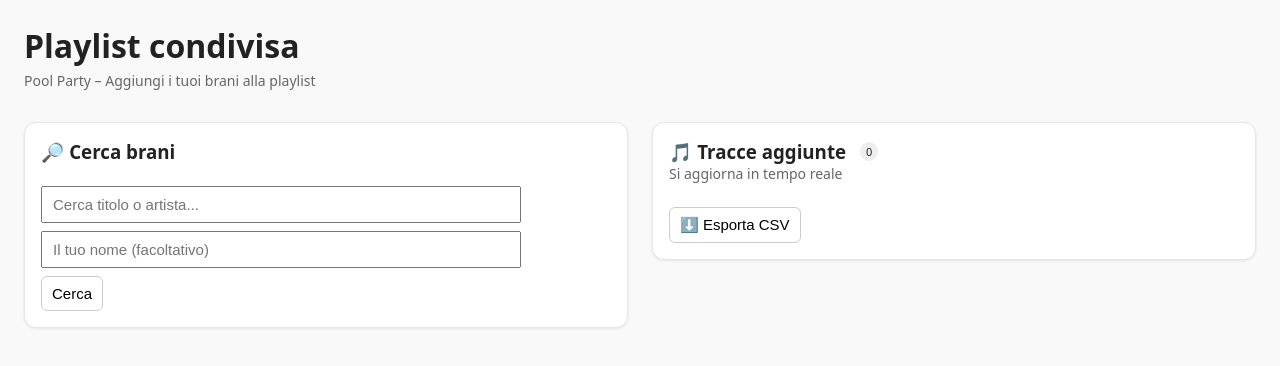
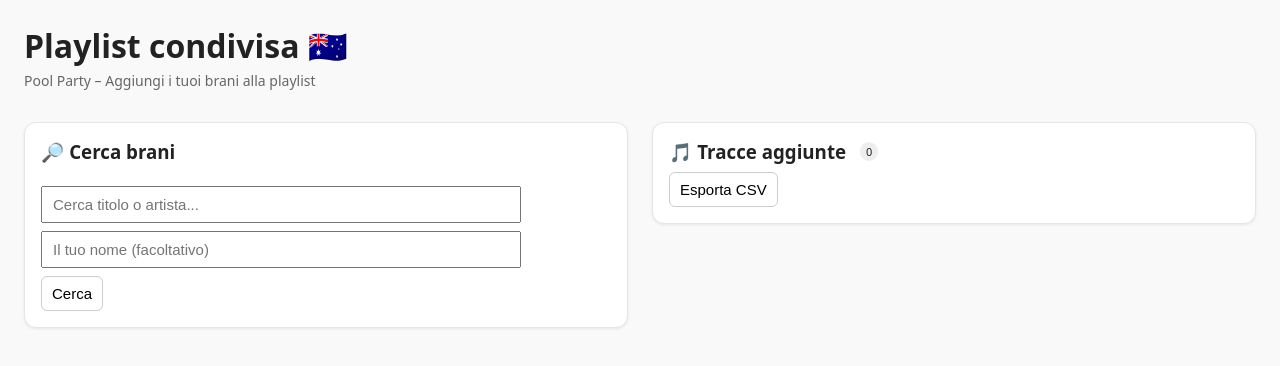
Before and after one commit to partyplaylist/playlist-poolparty, a plain HTML site: page index.html in a window 1280 px wide. Drawn offline with Linux system fonts and the light colour scheme; no server answers.

Commit message:
Update index.html

```diff
--- a/index.html
+++ b/index.html
@@ -44,7 +44,7 @@
   </style>
 </head>
 <body>
-  <h1>Playlist condivisa</h1>
+  <h1>Playlist condivisa 🇦🇺</h1>
   <div class="muted">Pool Party – Aggiungi i tuoi brani alla playlist</div>
 
   <div class="layout">
@@ -69,10 +69,9 @@
           <h3>🎵 Tracce aggiunte</h3>
           <span class="pill" id="count">0</span>
         </div>
-        <div class="muted">Si aggiorna in tempo reale</div>
         <div id="tracks"></div>
         <div class="spacer"></div>
-        <button id="btnExport">⬇️ Esporta CSV</button>
+        <button id="btnExport">Esporta CSV</button>
       </div>
     </div>
   </div>
```
